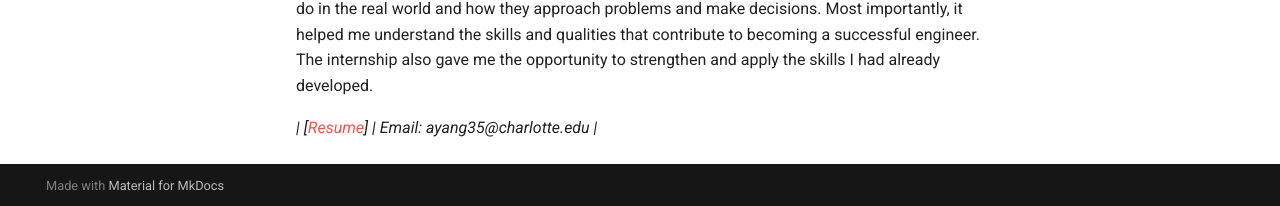
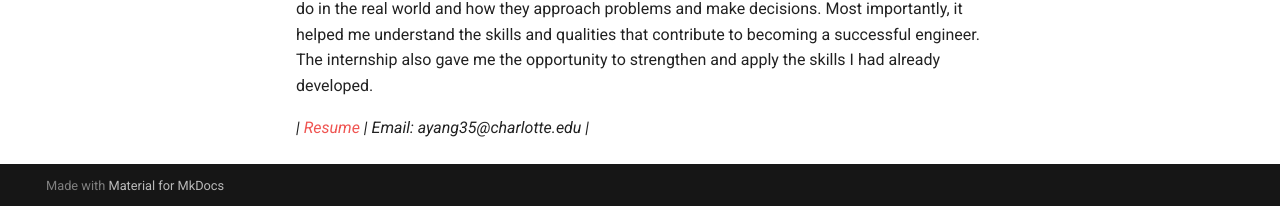
Before and after one commit to AndrewYang2428/andrewyang-megr2156-lab-portfolio, an MkDocs documentation site: the page built from docs/aboutme/index.md, in a window 1280 px wide. Shown: the part 692-898 px from the top of the page. Built offline with MkDocs 1.6.1 and Material for MkDocs 9.7.7, drawn with Linux system fonts in a browser that asks for light colours.

```diff
--- a/docs/aboutme/index.md
+++ b/docs/aboutme/index.md
@@ -8,4 +8,4 @@ Having the skills and ability to design something that can improve an existing p
 
 During the summer of 2026, I had an internship where I worked alongside the Manufacturing Team at US Conec. This experience gave me the opportunity to learn more about what engineers do in the real world and how they approach problems and make decisions. Most importantly, it helped me understand the skills and qualities that contribute to becoming a successful engineer. The internship also gave me the opportunity to strengthen and apply the skills I had already developed.
 
-*| [[Resume](file:///C:/Users/18288/OneDrive%20-%20University%20of%20North%20Carolina%20at%20Charlotte/Desktop/Portfolio%20Resume.pdf)] | Email: ayang35@charlotte.edu |*
+*| [Resume](file:///C:/Users/18288/OneDrive%20-%20University%20of%20North%20Carolina%20at%20Charlotte/Desktop/Portfolio%20Resume.pdf) | Email: ayang35@charlotte.edu |*
```
